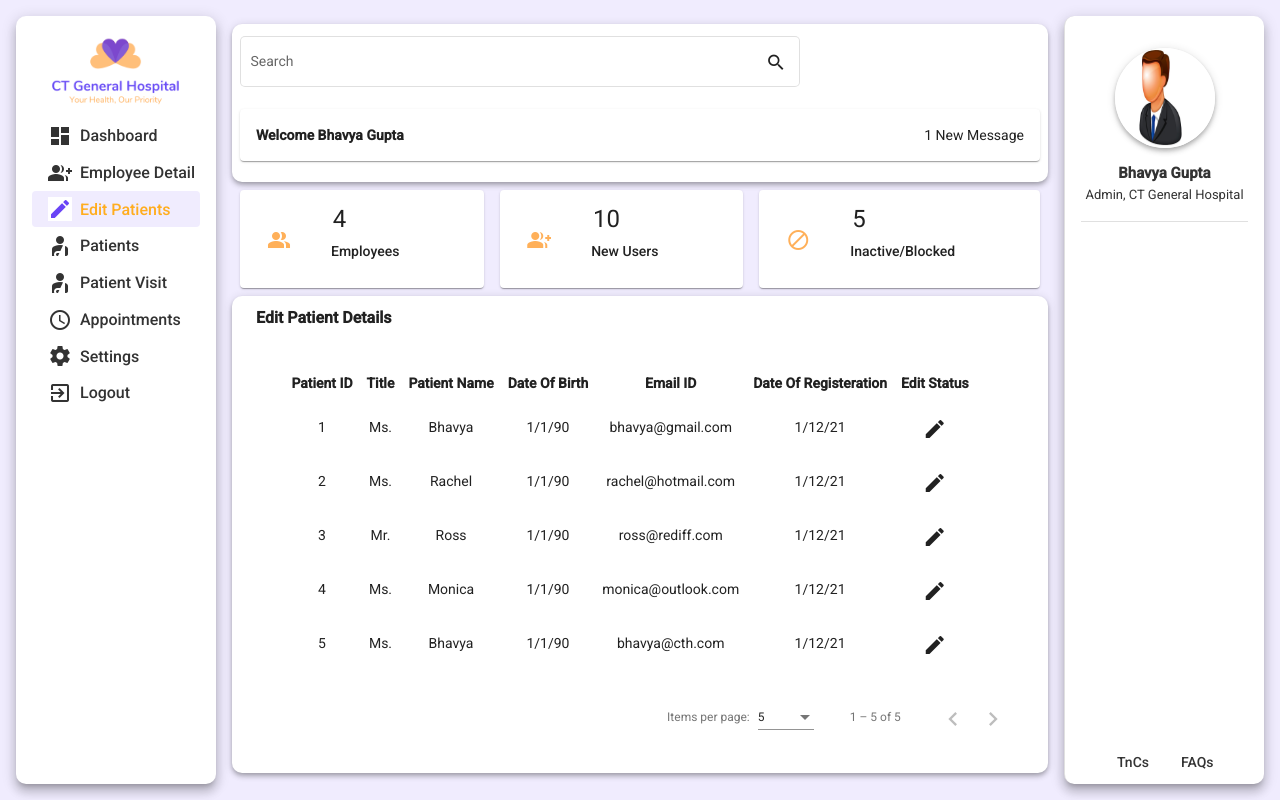
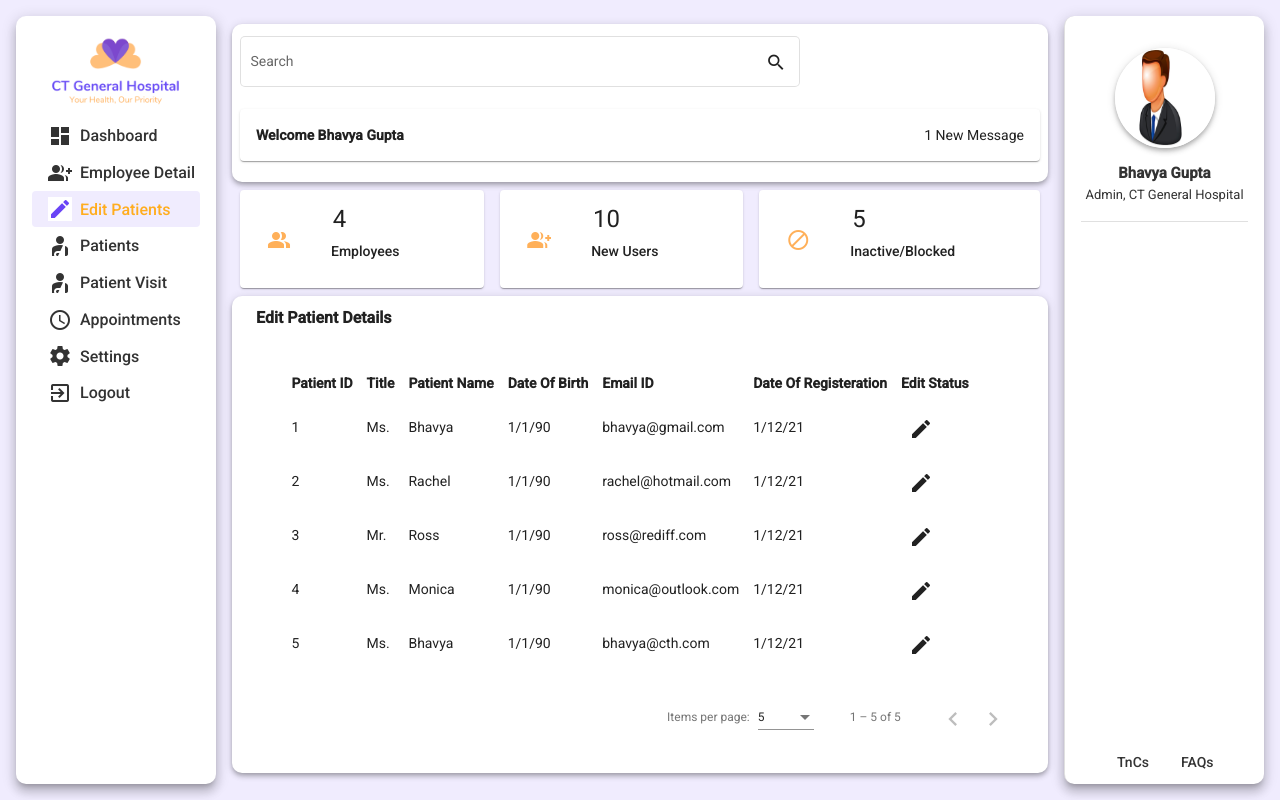
Before and after one commit to Team-1-NET-fullstack/CT-General-Hospital, an Angular app in the folder ct-general-hospital/: page /patient-card in a window 1280 px wide. Built offline with nearby package versions, Linux system fonts and the light colour scheme.

Commit message:
Align left

```diff
--- a/ct-general-hospital/src/app/components/admin/employee-card/employee-card.component.html
+++ b/ct-general-hospital/src/app/components/admin/employee-card/employee-card.component.html
@@ -1,5 +1,5 @@
 <h3 style="text-align: left;padding-left: 16px;">Employee Details</h3>
-<mat-tab-group>
+<mat-tab-group style="text-align: left">
   <mat-tab label="Add Employee">
     <app-add-employee></app-add-employee>
   </mat-tab>
@@ -11,7 +11,7 @@
           border-spacing: 1vw;
           word-wrap: normal;
           padding: 1vw;
-          align-content: center;
+          text-align: left;
         "
       >
         <thead>
--- a/ct-general-hospital/src/app/components/admin/patient-card/patient-card.component.html
+++ b/ct-general-hospital/src/app/components/admin/patient-card/patient-card.component.html
@@ -1,9 +1,9 @@
 <h3>Edit Patient Details</h3>
 
 <mat-card-content
-  style="align-content: center; margin-left: 2vw; text-align: center"
+  style="align-content: center; margin-left: 2vw; text-align: left"
 >
-  <table class="table table-striped">
+  <table class="table table-striped;text-align: left">
     <thead>
       <tr>
         <th>Patient ID</th>
```
